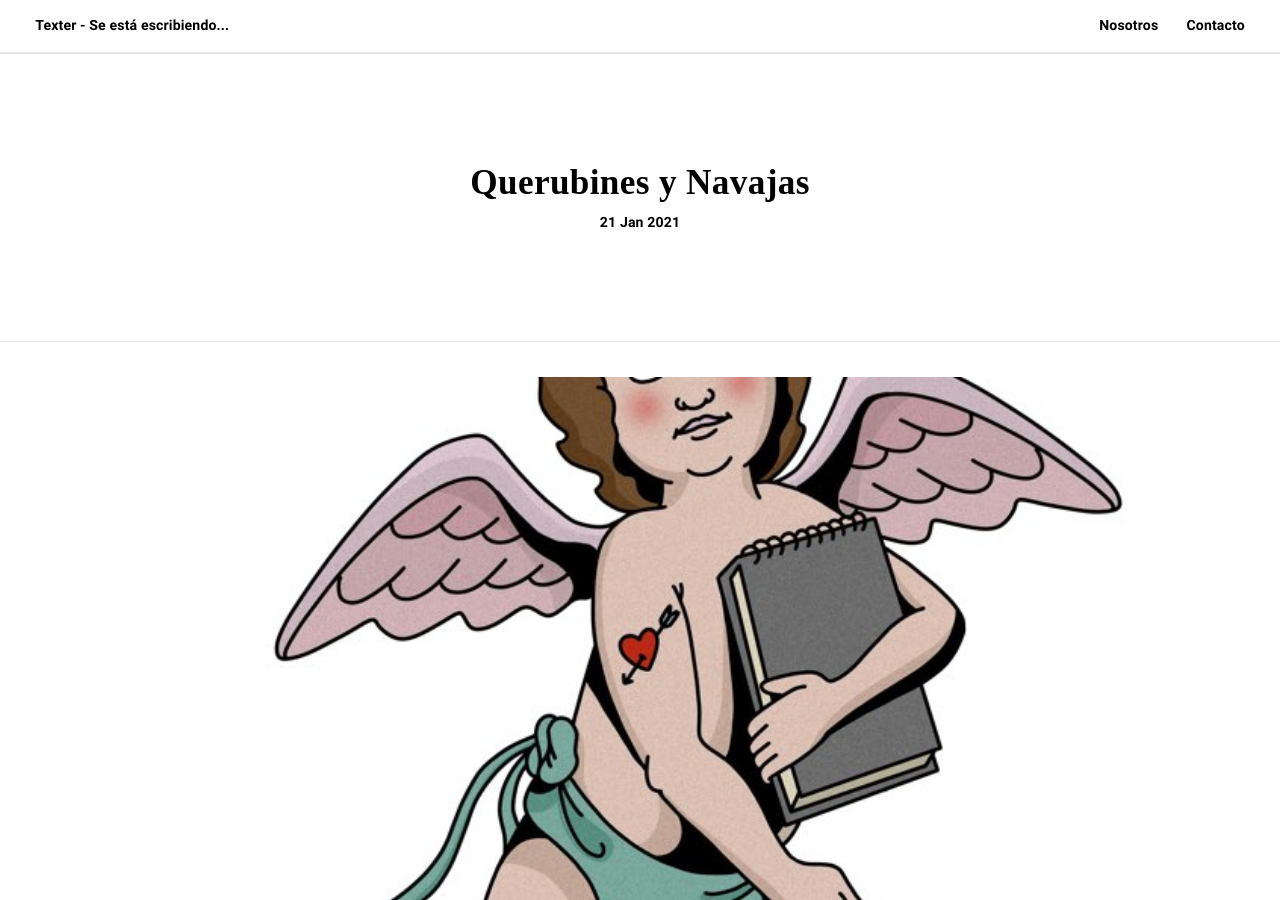
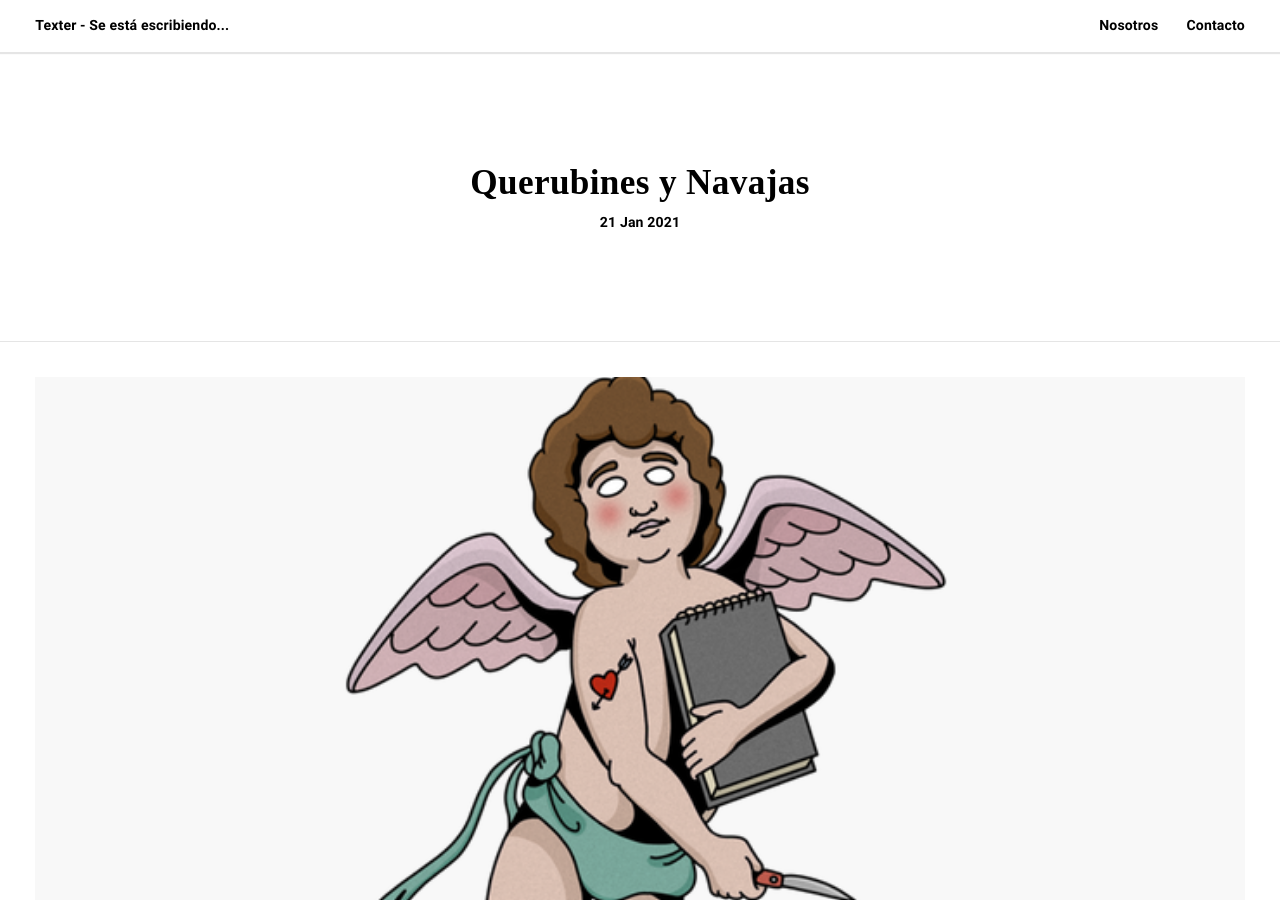
Before and after one commit to Robok3000/Texter2, a Jekyll site: the page built from _posts/2021-01-21-querubines-y-navajas.md, in a window 1280 px wide and 900 px high. Built offline with Jekyll 4.4.1, drawn with Linux system fonts in a browser that asks for light colours; some web fonts are replaced.

Commit message:
new stuff

```diff
--- a/_posts/2021-01-21-querubines-y-navajas.md
+++ b/_posts/2021-01-21-querubines-y-navajas.md
@@ -5,7 +5,7 @@ date: 2021-01-21 11:10
 summary: Corre el pito po conchetumare le dice el conductor del Camaro al que va atrás del asiento del  pasajero, o sea de mi asiento. Vamos a toda velocidad, cortando la noche y haciendo tronar con el reggaetón los edificios disímiles de esta ciudad gris que se moderniza poco a poco sin un rumbo fijo. Vamos todos contentos, pimpin’ y con ganas de tomar por asalto todo lo que nos rodea.
 categories: Crónica de evento
 author: Ingacio
-image: /assets/images/querubines.jpg
+image: /assets/images/querubines.png
 ---
 
 
```
Also changed, not shown: _posts/2021-02-09-desamor-en-tiempos-confinados.md (+1 -1 lines), assets/images/desamor.png (added), assets/images/querubines.png (added).
